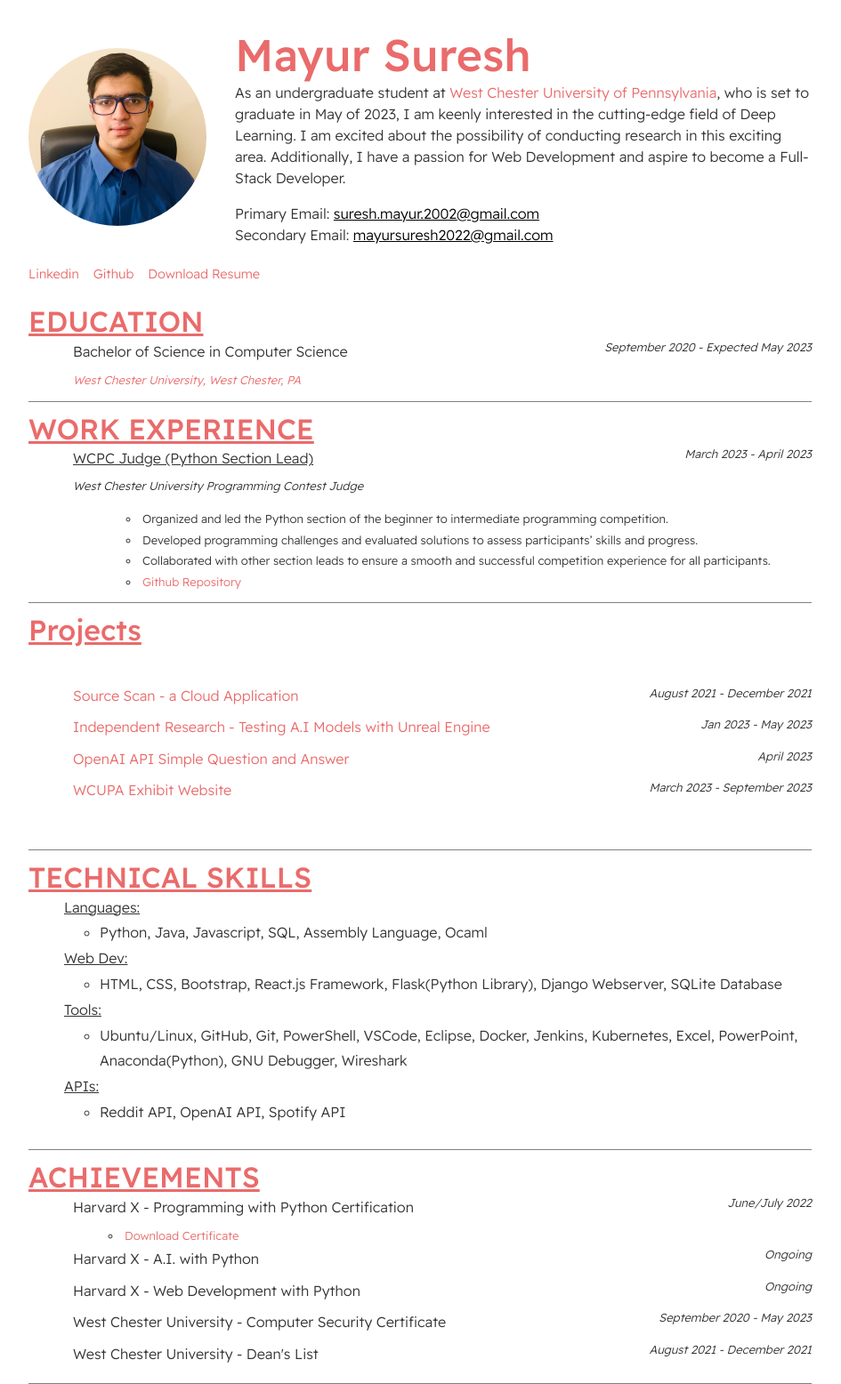
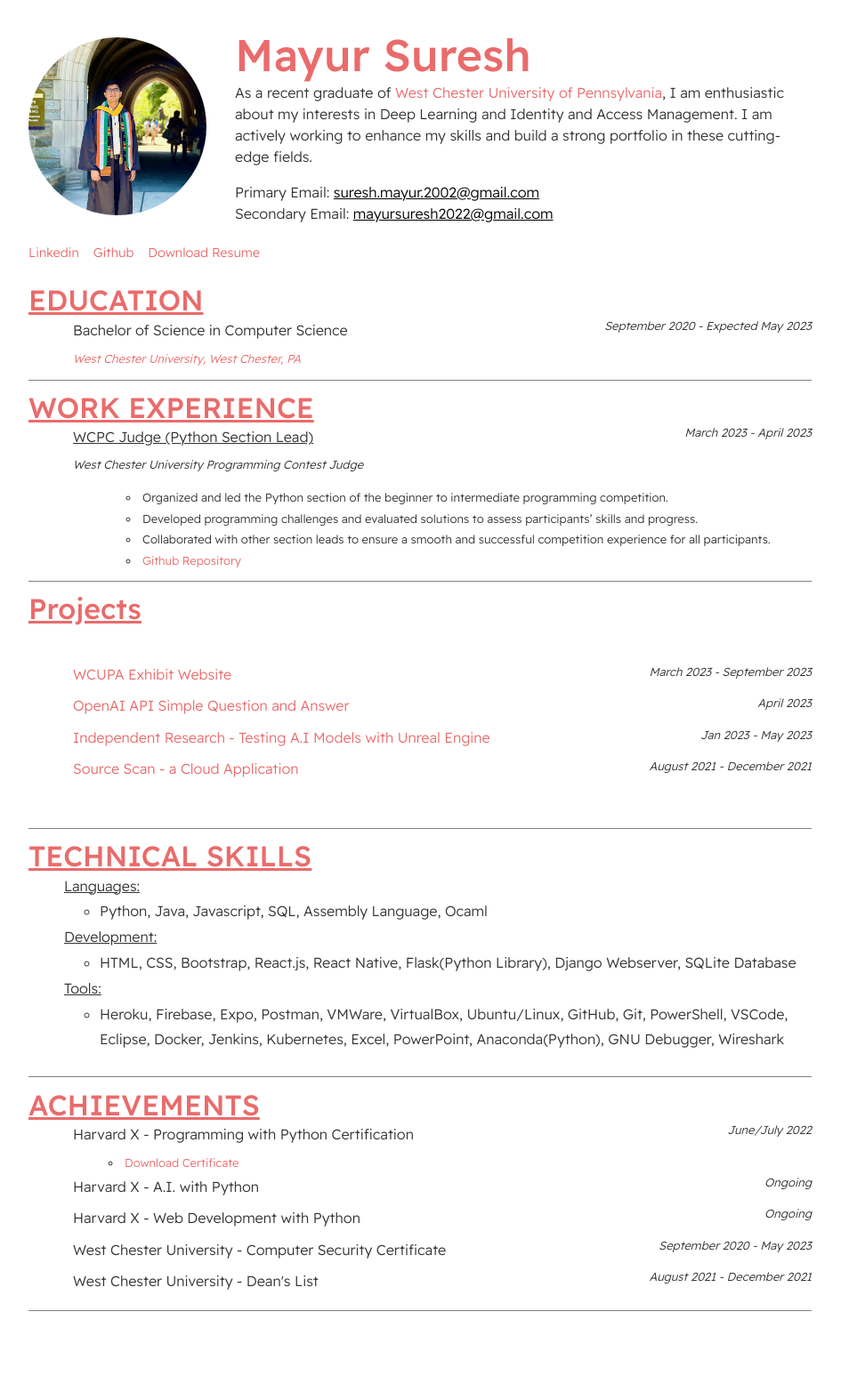
Before and after one commit to MaySur/Resume, a plain HTML site: page index.html in a window 1280 px wide. Shown: the whole page at 89% size, without its empty margins (168-1113 px from the left). After the commit the page ends 1474 px from the top, so only its background shows below. Drawn offline with nearby package versions, Linux system fonts and the light colour scheme.

Commit message:
photos and project edit

```diff
--- a/index.html
+++ b/index.html
@@ -16,17 +16,16 @@
 <!-------------------------------------- INTRO --------------------------------------------------------------------------------->
 
         <section id="sub-main" class="page">
-            <img id = "profile-pic"src="./assets/images/1644793674334.jpg" alt="Image">
+            <img id = "profile-pic"src="./assets/images/unnamed.jpg" alt="Image">
 
 
             <div>
                 <h1 style="font-size: 50px; ">Mayur Suresh</h1>
 
 
-                <p id="bio">  As an undergraduate student at <a href="https://www.wcupa.edu/" target="_blank">West Chester University of Pennsylvania</a>,
-                who is set to graduate in May of 2023, I am keenly interested in the cutting-edge field of Deep Learning.
-                I am excited about the possibility of conducting research in this exciting area.
-                Additionally, I have a passion for Web Development and aspire to become a Full-Stack Developer.
+                <p id="bio">  As a recent graduate of <a href="https://www.wcupa.edu/" target="_blank">West Chester University of Pennsylvania</a>, I am enthusiastic about
+                    my interests in Deep Learning and Identity and Access Management. I am actively working
+                    to enhance my skills and build a strong portfolio in these cutting-edge fields.
                 </p>
 
 
@@ -83,8 +82,13 @@
             <div class="project">
                <div class="project">
                 <div class="workHeader">
-                    <a href="project1.html" class="project-des" target="_blank">   Source Scan - a Cloud Application</a>
-                    <p id = "edu-date"  class="date-format">August 2021 - December 2021</p>
+                    <a href="project4.html" class="project-des" target="_blank">WCUPA Exhibit Website</a>
+                    <p id = "edu-date"  class="date-format">March 2023 - September 2023</p>
+
+                </div>
+                <div class="workHeader">
+                    <a href="project3.html" class="project-des" target="_blank">OpenAI API Simple Question and Answer</a>
+                    <p id = "edu-date"  class="date-format">April 2023</p>
 
                 </div>
                 <div class="workHeader">
@@ -93,15 +97,13 @@
 
                 </div>
                 <div class="workHeader">
-                    <a href="project3.html" class="project-des" target="_blank">OpenAI API Simple Question and Answer</a>
-                    <p id = "edu-date"  class="date-format">April 2023</p>
+                    <a href="project1.html" class="project-des" target="_blank">   Source Scan - a Cloud Application</a>
+                    <p id = "edu-date"  class="date-format">August 2021 - December 2021</p>
 
                 </div>
-                <div class="workHeader">
-                    <a href="project4.html" class="project-des" target="_blank">WCUPA Exhibit Website</a>
-                    <p id = "edu-date"  class="date-format">March 2023 - September 2023</p>
 
-                </div>
+
+
             </div>
             </div>
         </section>
@@ -116,19 +118,16 @@
                     <ul>
                         <li>Python, Java, Javascript, SQL, Assembly Language, Ocaml</li>
                     </ul>
-                    <li id="skill-head"> Web Dev: </li>
+                    <li id="skill-head"> Development: </li>
                     <ul>
-                        <li>HTML, CSS, Bootstrap, React.js Framework, Flask(Python Library), Django Webserver, SQLite Database</li>
+                        <li>HTML, CSS, Bootstrap, React.js, React Native, Flask(Python Library), Django Webserver, SQLite Database</li>
                     </ul>
                     <li id="skill-head"> Tools: </li>
                     <ul>
-                        <li> Ubuntu/Linux, GitHub, Git, PowerShell, VSCode, Eclipse, Docker,
+                        <li> Heroku, Firebase, Expo, Postman, VMWare, VirtualBox, Ubuntu/Linux, GitHub, Git, PowerShell, VSCode, Eclipse, Docker,
                             Jenkins, Kubernetes, Excel, PowerPoint, Anaconda(Python), GNU Debugger, Wireshark</li>
                     </ul>
-                    <li id="skill-head"> APIs: </li>
-                    <ul>
-                        <li> Reddit API, OpenAI API, Spotify API</li>
-                    </ul>
+
             </ul>
         </section>
 <!-------------------------------------- ACHIEVEMENTS --------------------------------------------------------------------------------->
```
Also changed, not shown: project4.html (+6 -5 lines), assets/images/unnamed.jpg (added).
